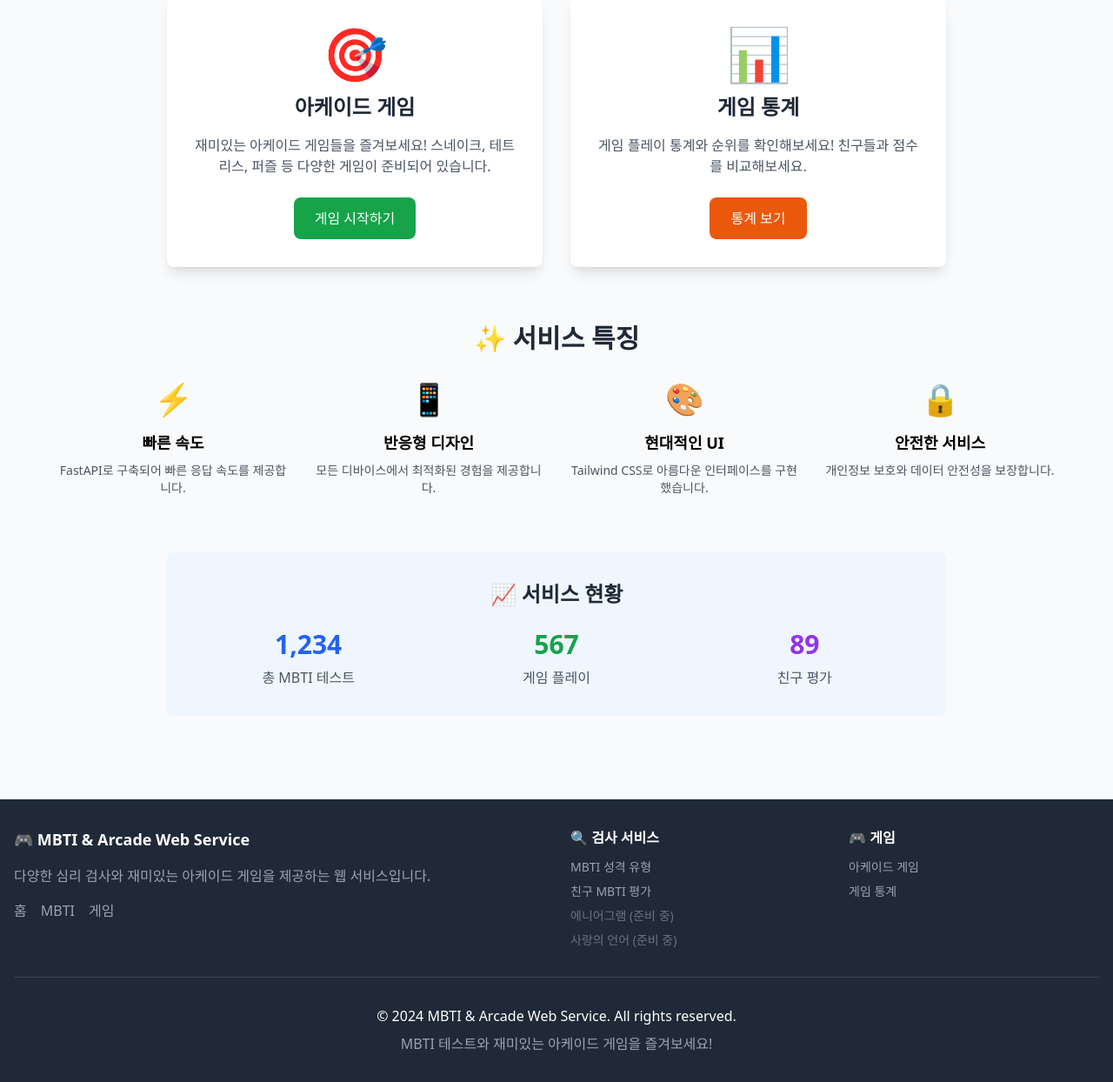
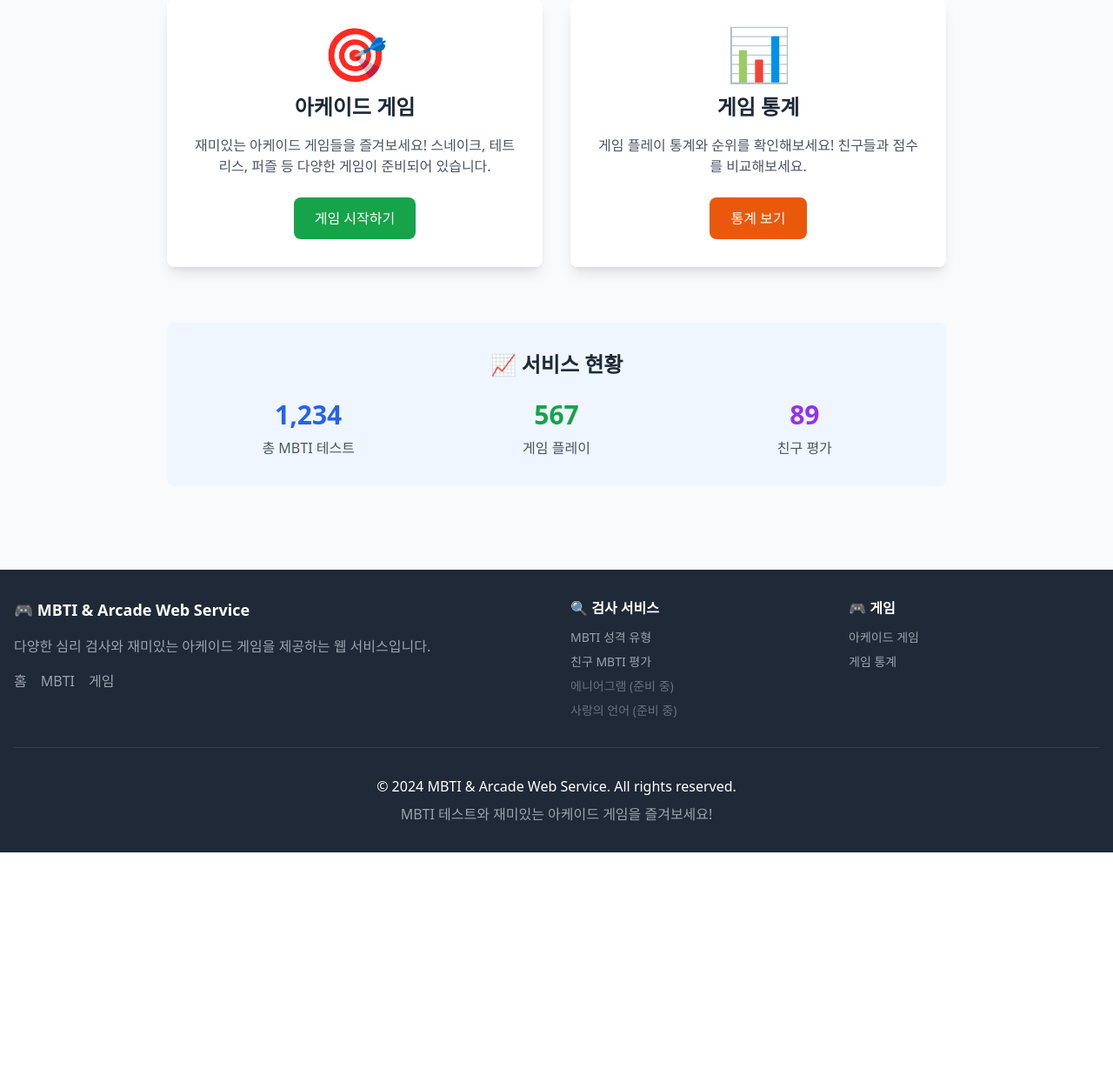
Before and after one commit to irron2004/web_service, a FastAPI app: page / in a window 1280 px wide. Shown: the part 997-2241 px from the top of the page at 87% size. After the commit the page ends 1977 px from the top, so only its background shows below. Run offline with FastAPI, Linux system fonts and the light colour scheme; some libraries are stand-ins or nearby versions.

Commit message:
✨ 서비스 특징 -> 제거

```diff
--- a/mbti-arcade/app/templates/index.html
+++ b/mbti-arcade/app/templates/index.html
@@ -132,32 +132,7 @@
         </div>
     </div>
 
-    <!-- 서비스 특징 -->
-    <div class="mb-16">
-        <h2 class="text-3xl font-bold text-gray-800 mb-8">✨ 서비스 특징</h2>
-        <div class="grid md:grid-cols-4 gap-6 max-w-6xl mx-auto">
-            <div class="text-center">
-                <div class="text-4xl mb-4">⚡</div>
-                <h3 class="text-lg font-semibold mb-2">빠른 속도</h3>
-                <p class="text-gray-600 text-sm">FastAPI로 구축되어 빠른 응답 속도를 제공합니다.</p>
-            </div>
-            <div class="text-center">
-                <div class="text-4xl mb-4">📱</div>
-                <h3 class="text-lg font-semibold mb-2">반응형 디자인</h3>
-                <p class="text-gray-600 text-sm">모든 디바이스에서 최적화된 경험을 제공합니다.</p>
-            </div>
-            <div class="text-center">
-                <div class="text-4xl mb-4">🎨</div>
-                <h3 class="text-lg font-semibold mb-2">현대적인 UI</h3>
-                <p class="text-gray-600 text-sm">Tailwind CSS로 아름다운 인터페이스를 구현했습니다.</p>
-            </div>
-            <div class="text-center">
-                <div class="text-4xl mb-4">🔒</div>
-                <h3 class="text-lg font-semibold mb-2">안전한 서비스</h3>
-                <p class="text-gray-600 text-sm">개인정보 보호와 데이터 안전성을 보장합니다.</p>
-            </div>
-        </div>
-    </div>
+
 
     <!-- 최근 통계 -->
     <div class="bg-blue-50 rounded-lg p-8 max-w-4xl mx-auto">
```
